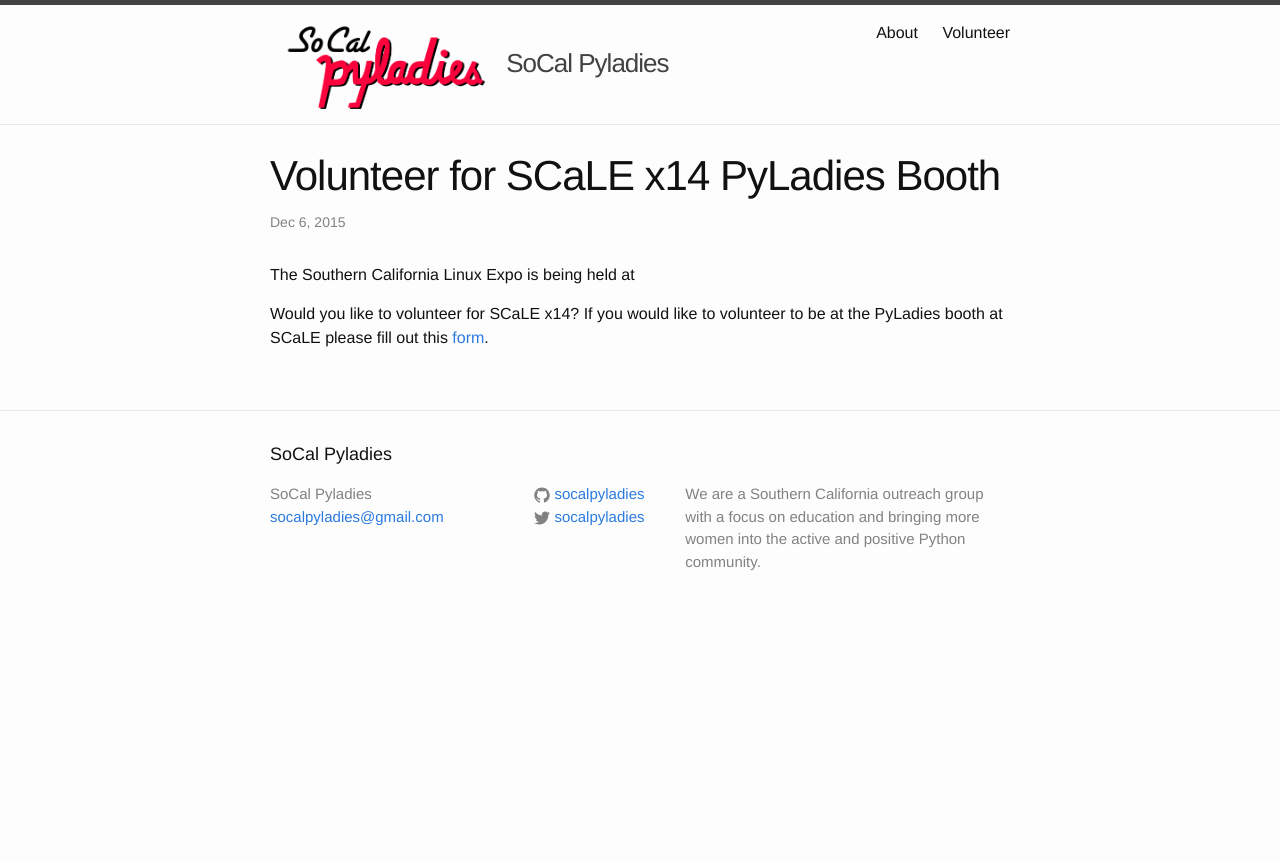
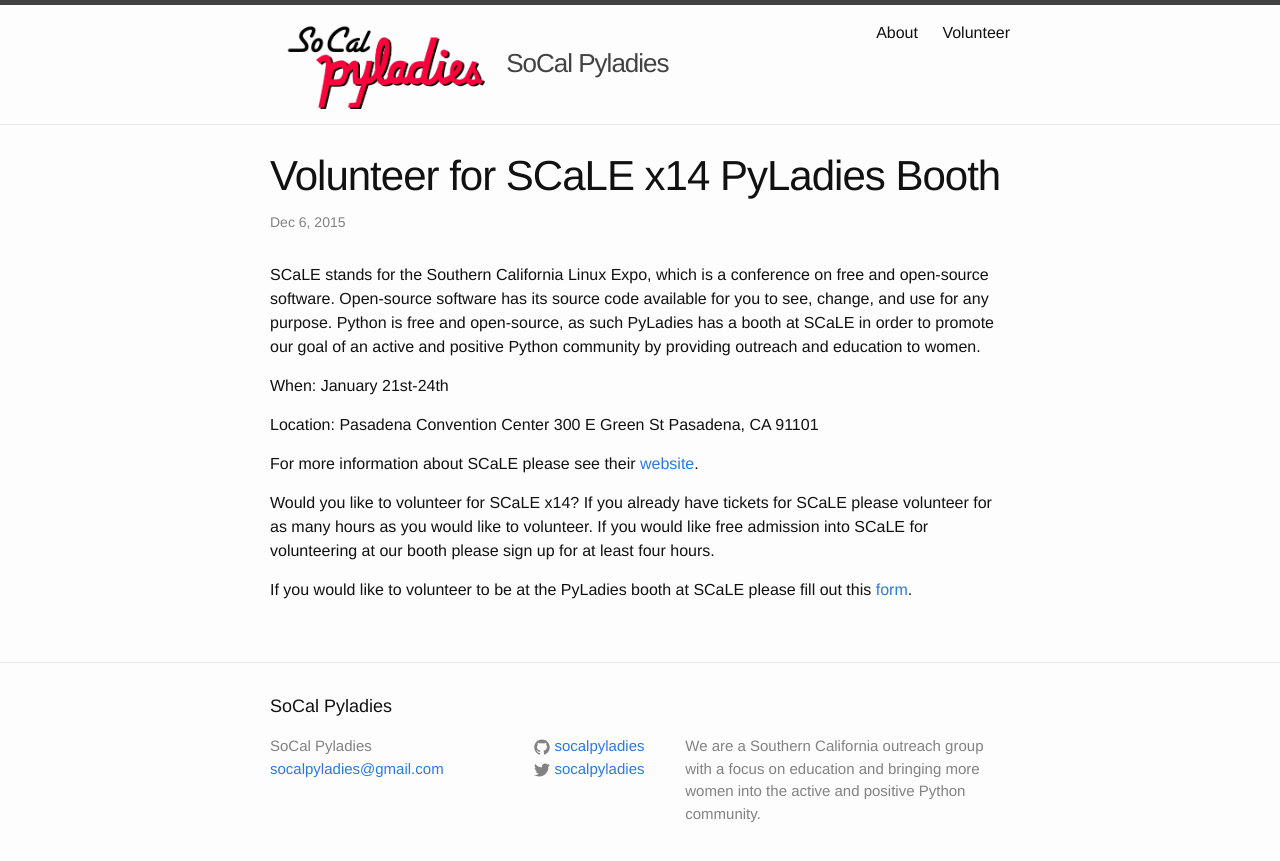
Before and after one commit to socalpyladies/socalpyladies.github.io, a Jekyll site: the page built from _posts/2015-12-06-scalex14.markdown, in a window 1280 px wide. Shown: the top 861 px of the page. Built offline with Jekyll 4.4.1, drawn with Linux system fonts in a browser that asks for light colours.

Commit message:
Update 2015-12-06-scalex14.markdown
Added more information on SCaLE

```diff
--- a/_posts/2015-12-06-scalex14.markdown
+++ b/_posts/2015-12-06-scalex14.markdown
@@ -5,6 +5,20 @@ date:   2015-12-06 10:51:57 -0800
 categories: blog update
 ---
 
-The Southern California Linux Expo is being held at
+SCaLE stands for the Southern California Linux Expo, which is a conference on free and open-source software. Open-source software has its source code available for you to see, change, and use for any purpose. Python is free and open-source, as such PyLadies has a booth at SCaLE in order to promote our goal of an active and positive Python community by providing outreach and education to women.
 
-Would you like to volunteer for SCaLE x14? If you would like to volunteer to be at the PyLadies booth at SCaLE please fill out this [form](https://docs.google.com/forms/d/1_nNw4Gkcm1jZOtOl8DVsQ2lFKLbzT5akqR18QyWxCSg/viewform?usp=send_form).
+When:
+January 21st-24th
+
+Location:
+Pasadena Convention Center
+300 E Green St
+Pasadena, CA 91101
+
+For more information about SCaLE please see their [website](https://www.socallinuxexpo.org/scale/14x).
+
+Would you like to volunteer for SCaLE x14?
+If you already have tickets for SCaLE please volunteer for as many hours as you would like to volunteer.
+If you would like free admission into SCaLE for volunteering at our booth please sign up for at least four hours.
+
+If you would like to volunteer to be at the PyLadies booth at SCaLE please fill out this [form](https://docs.google.com/forms/d/1_nNw4Gkcm1jZOtOl8DVsQ2lFKLbzT5akqR18QyWxCSg/viewform?usp=send_form).
```
